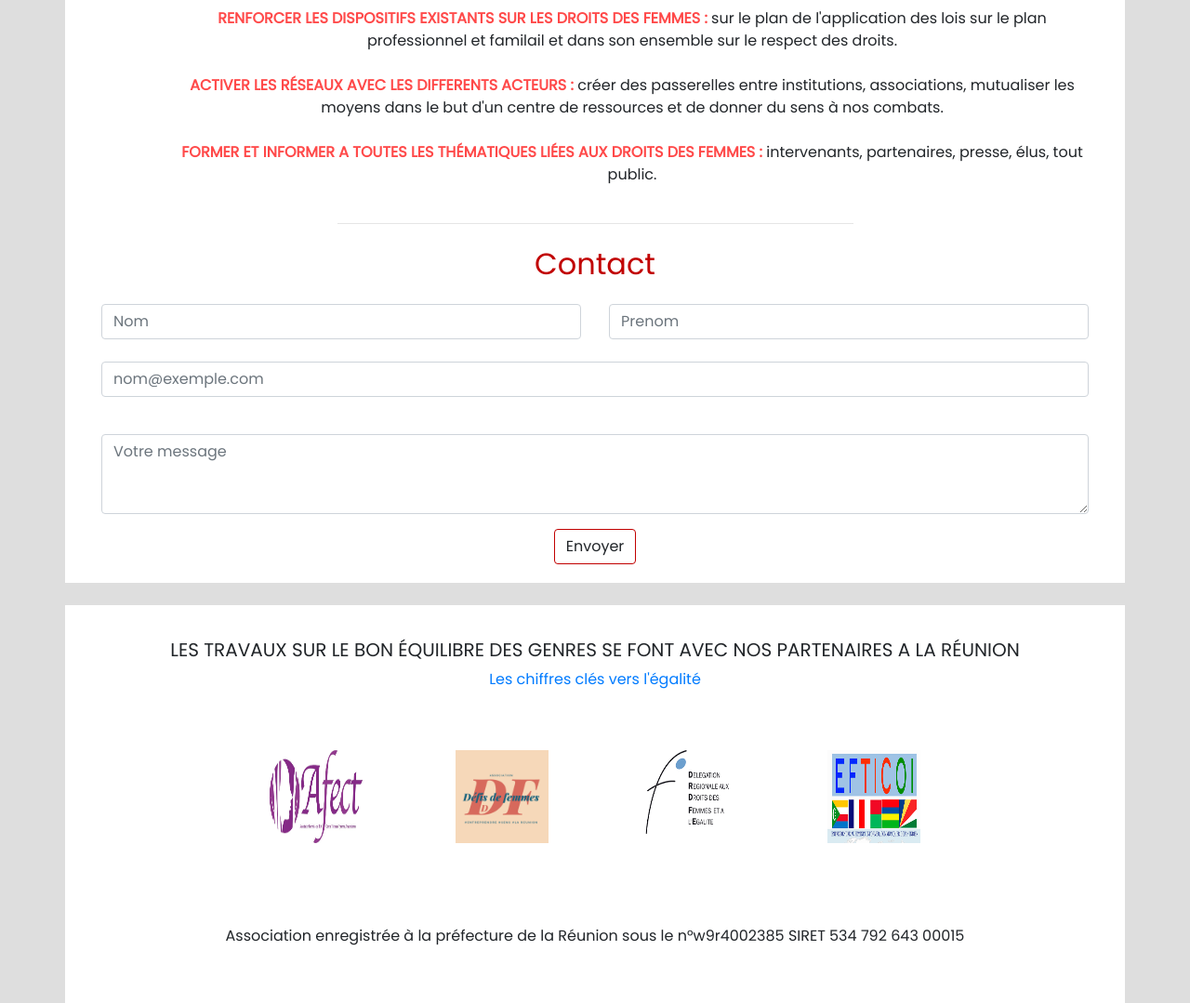
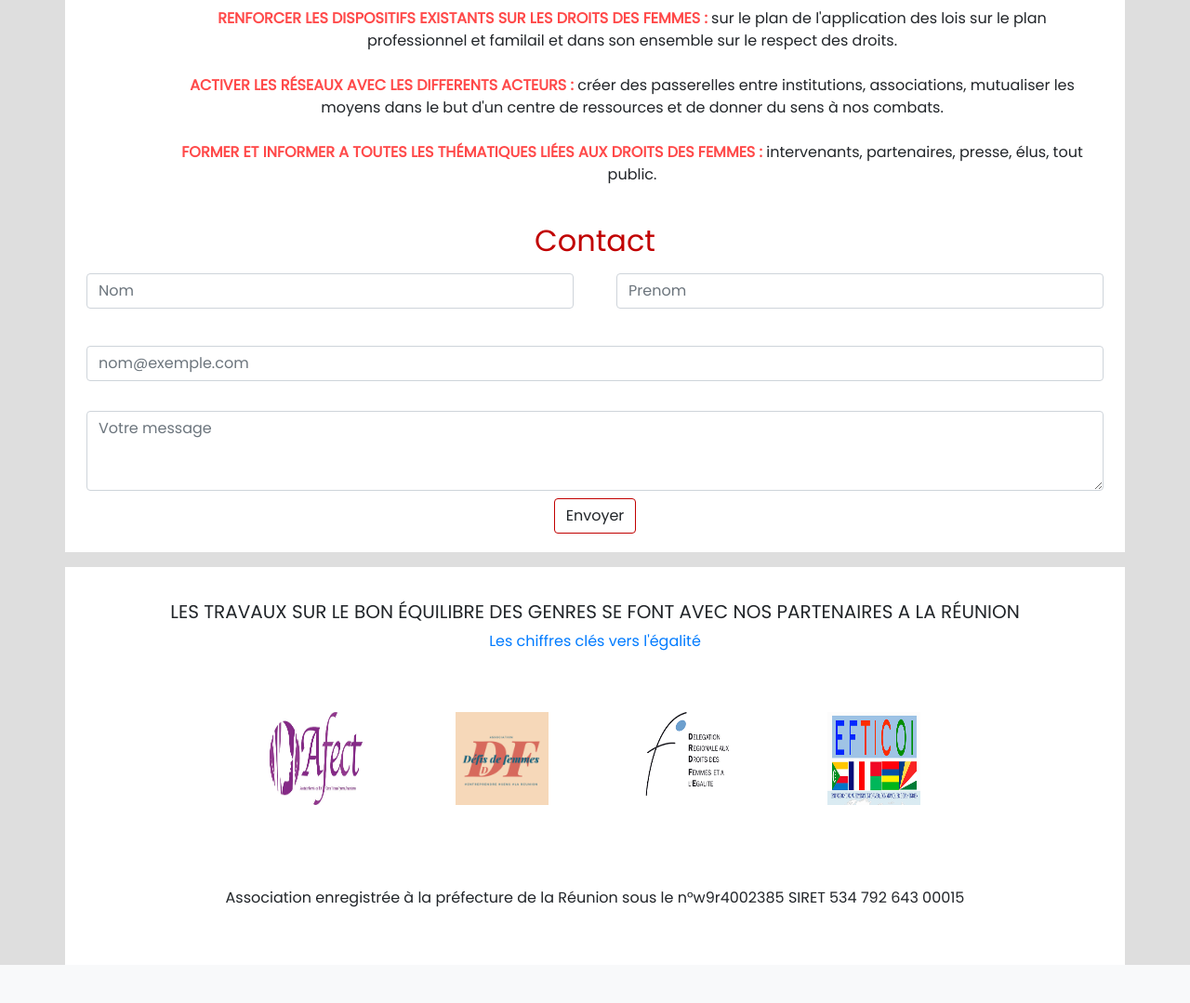
Before and after one commit to fredtukas/FEMME974, a PHP site: page / in a window 1280 px wide. Shown: the part 1246-2325 px from the top of the page at 93% size. After the commit the page ends 2284 px from the top, so only its background shows below. Run offline with PHP 8.4, Linux system fonts and the light colour scheme.

Commit message:
modification

```diff
--- a/include/formulaire.php
+++ b/include/formulaire.php
@@ -1,22 +1,19 @@
-<hr>
-
-<h2 class="text-center m-4" style="color:#c10000;">Contact</h2>
-
-<form class="m-4 bg-blanc">
+<form class="bg-blanc">
+  <h2 class="text-center" style="color:#c10000;">Contact</h2>
   <div class="row">
-    <div class="col">
+    <div class="col m-2">
       <input type="text" class="form-control" placeholder="Nom">
     </div>
-    <div class="col">
+    <div class="col m-2">
       <input type="text" class="form-control" placeholder="Prenom">
     </div>
   </div>
-  <div class="form-group">
+  <div class="form-group m-2">
     <label for="exampleFormControlInput1"></label>
     <input type="email" class="form-control" id="exampleFormControlInput1" placeholder="nom@exemple.com">
   </div>
 
-  <div class="form-group">
+  <div class="form-group m-2">
     <label for="exampleFormControlTextarea1"></label>
     <textarea class="form-control" id="exampleFormControlTextarea1" rows="3" placeholder="Votre message"></textarea>
   </div>
--- a/include/menu.php
+++ b/include/menu.php
@@ -37,7 +37,7 @@
         </div>
       </li>
       <li class="nav-item">
-        <a class="nav-link" href="#formulaire">Nous contacter</a>
+        <a class="nav-link" href="include/contact.php">Nous contacter</a>
       </li>
       <li class="nav-item">
         <a class="nav-link" href="https://www.helloasso.com/associations/femmes-974/adhesions/femmes974-adhesions-2016">Nous rejoindre</a>
```
Also changed, not shown: include/contact.php (+44 -2 lines).
